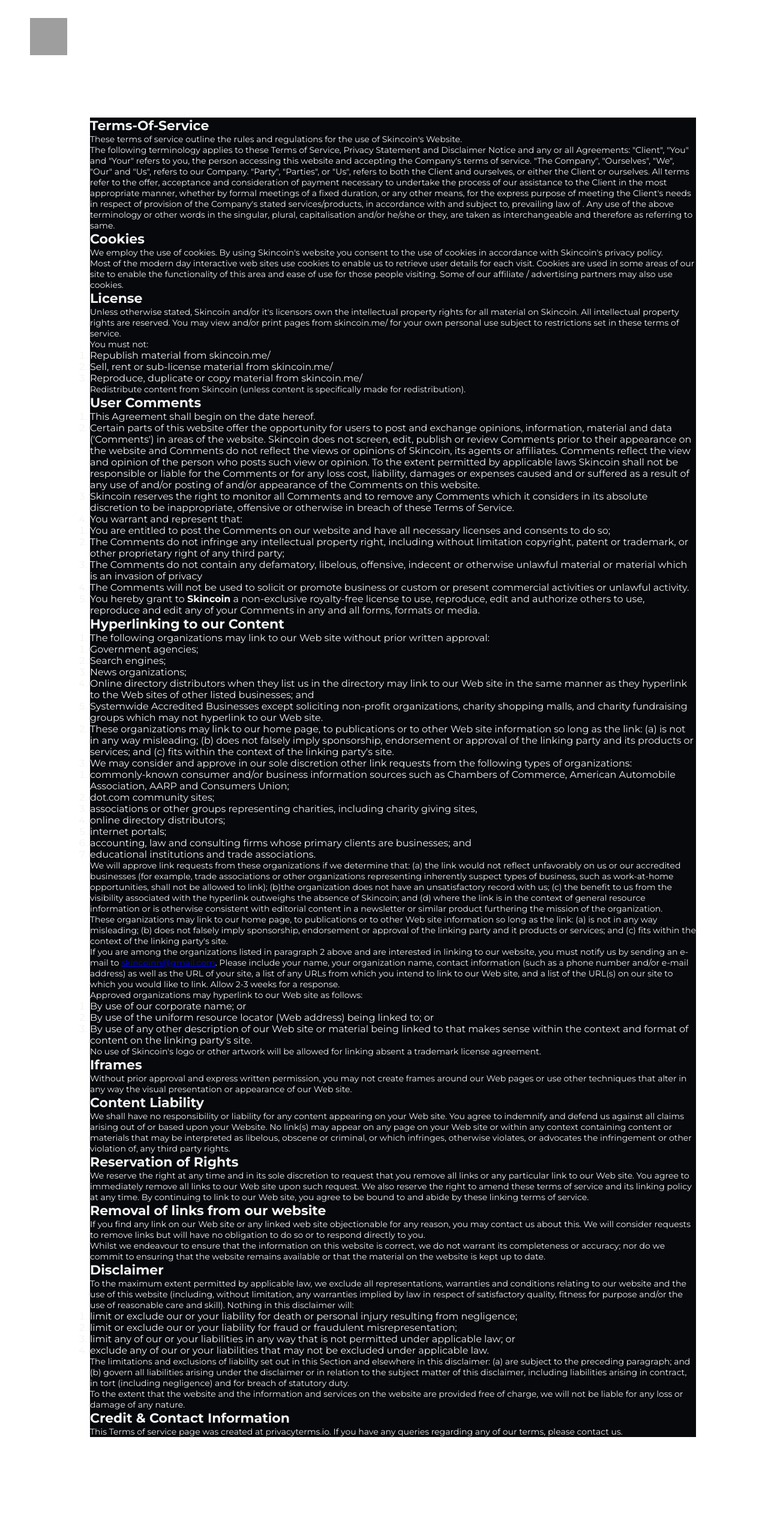
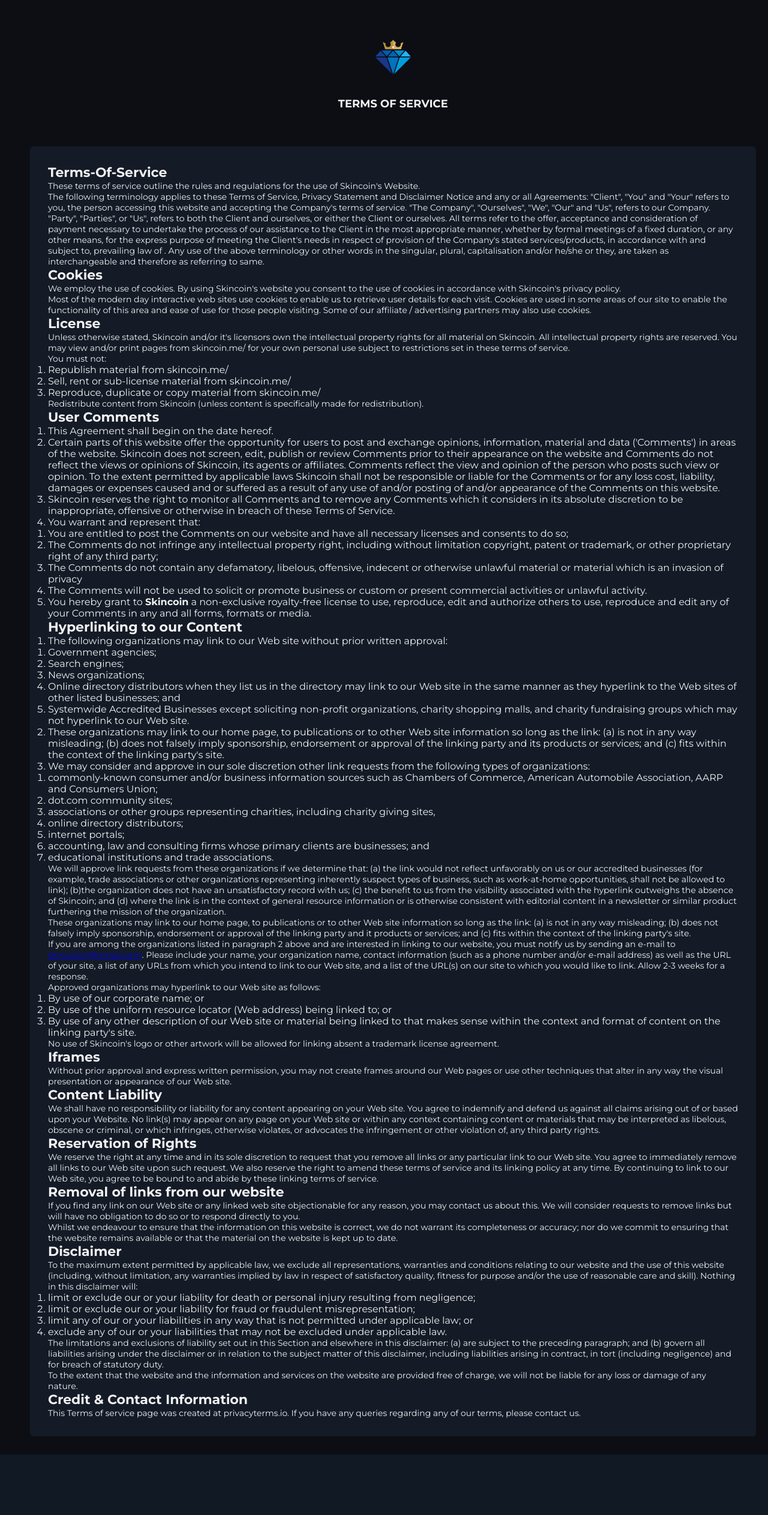
Before and after one commit to Cqsual0/First-Website-, a PHP site: page /tos.html in a window 1280 px wide. Shown: the whole page at 60% size. After the commit the page ends 2425 px from the top, so only its background shows below. Run offline with PHP 8.4, Linux system fonts and the light colour scheme; some libraries are stand-ins or nearby versions; grey boxes are pictures that could not be loaded.

Commit message:
TOS [ Updated ]

```diff
--- a/css/tos.css
+++ b/css/tos.css
@@ -5,6 +5,7 @@
 }
 #headerwrapper{
   padding: 30px 50px;
+  background: #0c0e13;
 }
 .container-fluid{
   width: 100%;
@@ -21,15 +22,27 @@
 margin-left: -15px;
 }
 .img-skincoin{
-  width: 62px;
-  height: 62px;
+  width: 128px;
+  height: 128px;
 }
-.page{
-  background-color: red;
+.col{
+  display: block;
+ margin-left: auto;
+ margin-right: auto;
+ width: 50%;
+ text-align: center;
+}
+.col h2{
+  color: #f2f2f2;
+  text-transform: uppercase;
+  font-size: 18px;
+  font-weight: 600;
 }
 .inner{
-  background-color: #06080c;
-  margin: 100px;
+  border-radius: 6px;
+  padding: 30px;
+  background-color: #141b27;
+  margin-top: 60px;
   text-align: left;
 }
 .inner h2 p ol li{
--- a/tos.html
+++ b/tos.html
@@ -67,8 +67,11 @@
     <div class="row">
       <div class="col">
         <a href="https://skincoin.me" class="navbar-icon">
-          <img src="image/icon.png" class="img-skincoin" alt="skincoin-logo">
+          <img src="image\logo.png" class="img-skincoin" alt="skincoin-logo">
         </a>
+        <div class="text">
+          <h2>Terms of Service</h2>
+        </div>
       </div>
       <div class="inner">
         <h2>Terms-Of-Service</h2>
```
